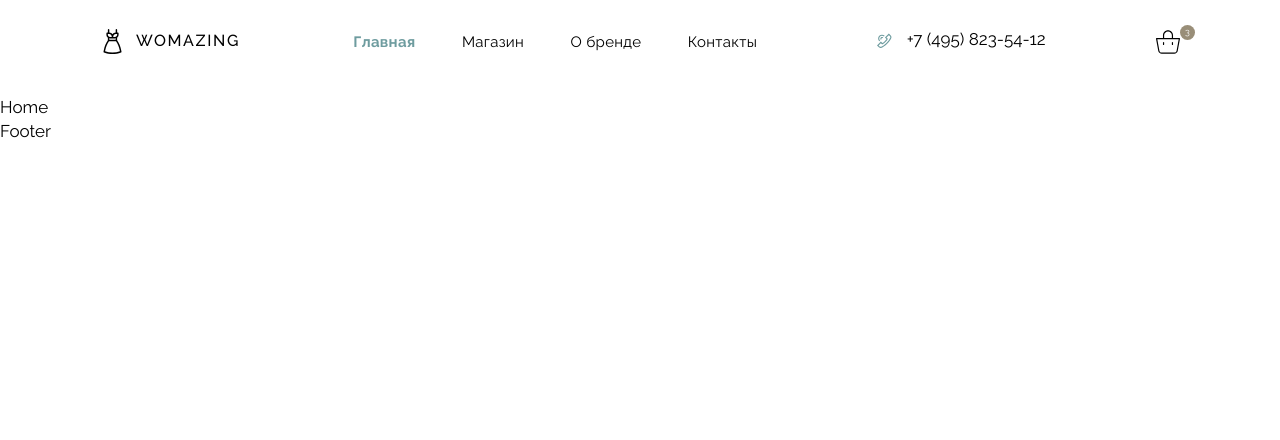
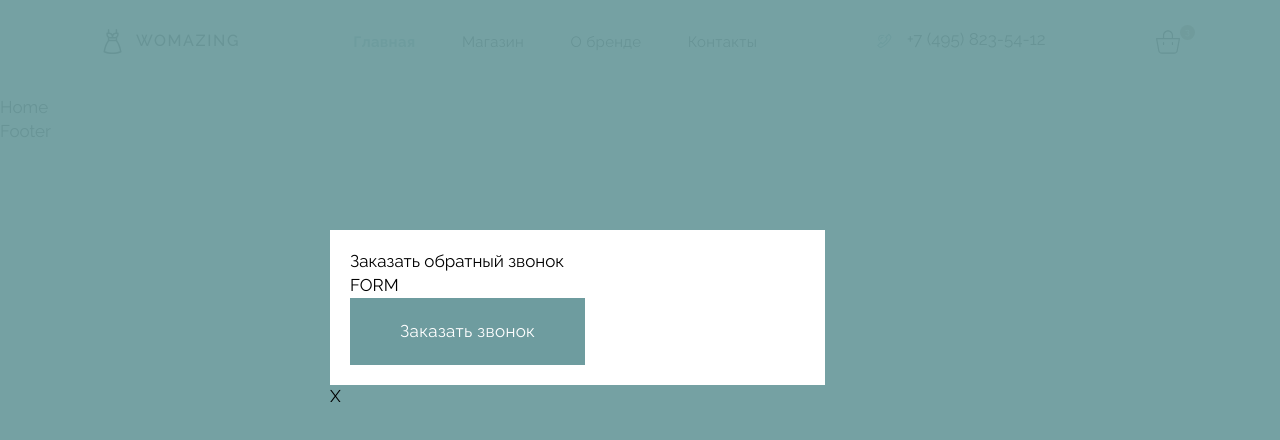
Before and after one commit to OksanaZhuravel/Womazing, a React (Vite) app: page / in a window 1280 px wide. Both pictures are taken after a click on the element "+7 (495) 823-54-12". Shown: the top 440 px of the page. Built offline with nearby package versions, Linux system fonts and the light colour scheme.

Commit message:
add Button Modal components

```diff
--- a/src/components/Header/Header.scss
+++ b/src/components/Header/Header.scss
@@ -6,13 +6,14 @@
     min-height: 28px;
     padding-top: 28px;
     padding-bottom: 41px;
+    // padding: 34px 0 33px;
   }
-  &__logo {
-  }
-  &__menu {
-  }
-  &__phone {
-  }
-  &__cart {
-  }
+  // &__logo {
+  // }
+  // &__menu {
+  // }
+  // &__phone {
+  // }
+  // &__cart {
+  // }
 }
--- a/src/components/Header/PhoneHeader/PhoneHeader.scss
+++ b/src/components/Header/PhoneHeader/PhoneHeader.scss
@@ -3,6 +3,17 @@
   justify-content: center;
   align-items: flex-start;
   gap: 9px;
+  &:hover {
+    & .phone-header__icon {
+      background-color: $colorAccent;
+      path {
+        fill: $colorWrite;
+      }
+    }
+    & .phone-header__number {
+      color: $colorAccent;
+    }
+  }
   &__icon {
     display: flex;
     justify-content: center;
@@ -13,14 +24,9 @@
     path {
       transition: fill 0.5s ease 0s;
     }
-    &:hover {
-      background-color: $colorAccent;
-      path {
-        fill: $colorWrite;
-      }
-    }
   }
 
   &__number {
+    transition: color 0.5s ease 0s;
   }
 }
--- a/src/components/Header/PhoneHeader/PhoneHeader.tsx
+++ b/src/components/Header/PhoneHeader/PhoneHeader.tsx
@@ -1,17 +1,50 @@
+import { useState } from 'react';
 import Phone from '../../Icon/Phone';
+import Modal from '../../UI/Modal/Modal';
+import Button from '../../UI/Button/Button';
 
 const PhoneHeader = () => {
+  const [isModalOpen, setIsModalOpen] = useState(false);
+
+  const showModal = () => {
+    console.log('showModal');
+    setIsModalOpen(true);
+  };
+
+  const handleOk = () => {
+    console.log('handleOk');
+    setIsModalOpen(false);
+  };
+
+  const handleCancel = () => {
+    console.log('handleCancel');
+    setIsModalOpen(false);
+  };
+
   return (
-    <div
-      className='header__phone phone-header'
-      onClick={() => {
-        console.log('Click phone');
-      }}>
-      <span className='phone-header__icon'>
-        <Phone />
-      </span>
-      <span className='phone-header__number'>+7 (495) 823-54-12</span>
-    </div>
+    <>
+      <div className='header__phone phone-header' onClick={showModal}>
+        <span className='phone-header__icon'>
+          <Phone />
+        </span>
+        <span className='phone-header__number'>+7 (495) 823-54-12</span>
+      </div>
+      <Modal
+        open={isModalOpen}
+        onCancel={handleCancel}>
+        <div className="popup__wraper">
+          <div className="popup__content">
+            <h2 className='popup__title'>Заказать обратный звонок</h2>
+            <div className='form'>FORM</div>
+            <Button onClick={handleOk} className='button'>
+              <span className='button__text'>Заказать звонок</span>
+            </Button>
+          </div>
+
+
+        </div>
+      </Modal>
+    </>
   );
 };
 export default PhoneHeader;
--- /dev/null
+++ b/src/components/UI/Button/Button.tsx
@@ -0,0 +1,13 @@
+import { ReactNode } from "react";
+
+interface ButtonProps {
+	className: string;
+	children: ReactNode;
+	onClick: () => void;
+}
+const Button: React.FC<ButtonProps> = ({ className, onClick, children }) => {
+	return (
+		<button onClick={onClick} className={className}>{children}</button>
+	);
+}
+export default Button;
--- /dev/null
+++ b/src/components/UI/Modal/Modal.scss
@@ -0,0 +1,65 @@
+body::after {
+  content: '';
+  background-color: rgba($color: $colorAccent, $alpha: 0.95);
+  position: fixed;
+  width: 100%;
+  height: 100%;
+  top: 0;
+  left: 0;
+  opacity: 0;
+  transition: opacity 0.8s ease 0s;
+  pointer-events: none;
+  z-index: 149;
+}
+body {
+  &.popup__show {
+    &::after {
+      opacity: 1;
+    }
+  }
+}
+.popup {
+  position: fixed;
+  bottom: 0;
+  right: 0;
+  top: 50%;
+  left: 50%;
+  transform: translate(-50%, -50%);
+  padding: 30px 10px;
+  transition: visibility 0.8s ease 0s;
+  visibility: hidden;
+  pointer-events: none;
+}
+.popup_show {
+  z-index: 150;
+  visibility: visible;
+  overflow: auto;
+  pointer-events: auto;
+}
+.popup_show .popup__content {
+  visibility: visible;
+  transform: scale(1);
+}
+.popup__wrapper {
+  display: flex;
+  flex-direction: column;
+  align-items: center;
+  min-height: 100%;
+  flex: 1 1 auto;
+  width: 100%;
+  display: flex;
+  justify-content: center;
+  align-items: center;
+}
+.popup__content {
+  visibility: hidden;
+  transform: scale(0);
+  transition: transform 0.3s ease 0s;
+  background-color: $colorWrite;
+  padding: 20px;
+  width: 100%;
+  max-width: 495px;
+  .lock & {
+    visibility: visible;
+  }
+}
--- /dev/null
+++ b/src/components/UI/Modal/Modal.tsx
@@ -0,0 +1,24 @@
+import { ReactNode } from 'react';
+
+interface ModalProps {
+	open: boolean;
+	onCancel: () => void;
+	children: ReactNode;
+}
+
+const Modal: React.FC<ModalProps> = ({ open, onCancel, children }) => {
+	if (open === true) {
+		document.body.classList.add('popup__show');
+	} else {
+		document.body.classList.remove('popup__show');
+	}
+	return (
+		<div className={open === true ? 'popup popup_show' : 'popup'}>
+			{children}
+			<button className='popup__close' onClick={onCancel}>
+				X
+			</button>
+		</div>
+	);
+};
+export default Modal;
--- a/src/index.scss
+++ b/src/index.scss
@@ -4,4 +4,5 @@
 @import './components/Header/NavBar/NavBar';
 @import './components/Header/PhoneHeader/PhoneHeader';
 @import './components/Header/CartHeader/CartHeader';
+@import './components/UI/Modal/Modal';
 @import './components/Footer/Footer';
--- a/src/styles/base.scss
+++ b/src/styles/base.scss
@@ -79,3 +79,21 @@ $mobileSmall: 479.98px; //em(479.98)
   }
 }
 //==========================================================================================================================================
+.button {
+  display: flex;
+  justify-content: center;
+  align-items: center;
+  padding: 22px 50px;
+  background-color: $colorAccent;
+  transition: background-color 0.5s ease 0s;
+  &:hover {
+    background-color: $colorGreen;
+  }
+  &__text {
+    color: $colorWrite;
+    text-align: center;
+    font-size: 17px;
+    line-height: 138.9%; /* 23.613px */
+    letter-spacing: 0.34px;
+  }
+}
```
